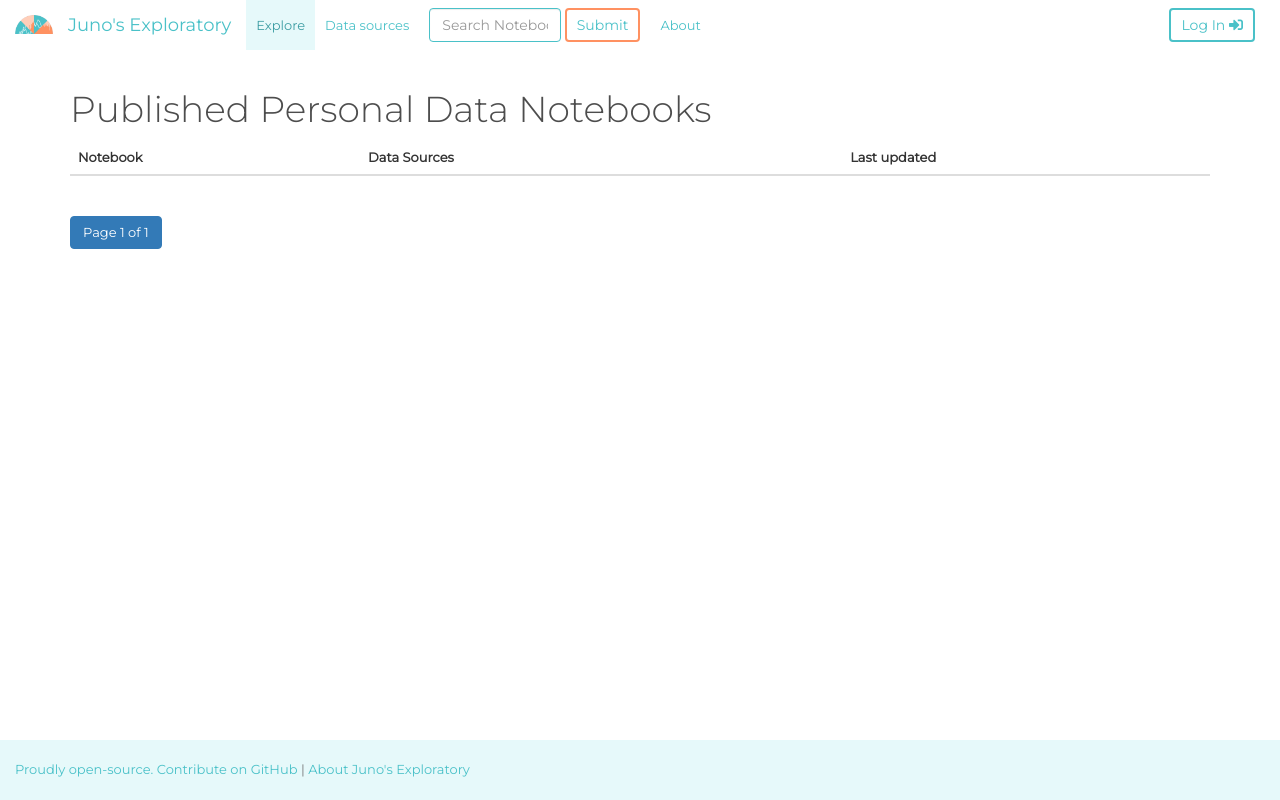
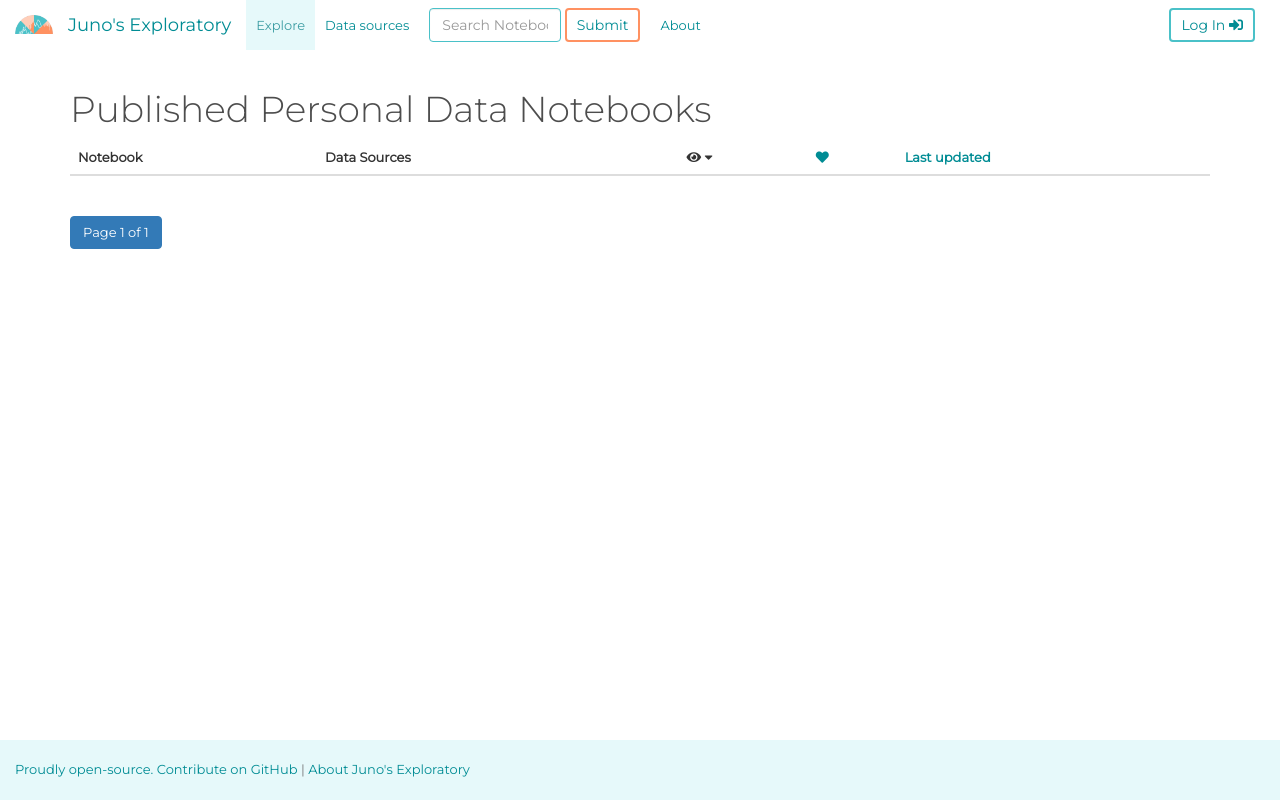
Before and after one commit to OpenHumans/jupyter-gallery, a Django app: page /notebooks/?order_by=views&page=1 in a window 1280 px wide. Run offline with Django 3.2, Linux system fonts and the light colour scheme; tables that the repository leaves empty hold one stand-in row (values such as "Sample post"); lists and menus that the app fills with data are empty; some libraries are stand-ins or nearby versions.

Commit message:
make index table sortable

```diff
--- a/main/helpers.py
+++ b/main/helpers.py
@@ -95,7 +95,7 @@ def identify_master_notebook(notebook_name, oh_member):
 
 
 def paginate_items(queryset, page):
-    paginator = Paginator(queryset, 20)
+    paginator = Paginator(queryset, 2)
     try:
         paged_queryset = paginator.page(page)
     except PageNotAnInteger:
@@ -193,7 +193,7 @@ def add_notebook_helper(request, notebook_url, notebook_name, oh_member):
 
 def get_all_data_sources_numeric():
     sdict = defaultdict(int)
-    for nb in SharedNotebook.objects.all():
+    for nb in SharedNotebook.objects.filter(master_notebook=None):
         for source in nb.get_data_sources_json():
             sdict[source] += 1
     sorted_sdict = sorted(sdict.items(), key=lambda x: x[1], reverse=True)
--- a/main/templates/main/index.html
+++ b/main/templates/main/index.html
@@ -3,13 +3,11 @@
 {% block content %}
 
   <div class="container">
-    <div class="jumbotron">
       <h1>Juno's <i>Personal Data Exploratory</i></h1>
-      <p>
+      <p class='lead'>
         📊📓 Personal Data Notebooks allow you to explore and analyze your personal data that is stored in <i>Open Humans</i>
         right in your web browser. The <i>Exploratory</i> allows you to find and use interesting notebooks right away.
       </p>
-  </div>
     <div class="row">
       <div class="col-md-6">
         <h2>Data Sources</h2>
--- a/main/templates/main/notebook_index.html
+++ b/main/templates/main/notebook_index.html
@@ -9,8 +9,24 @@
         <th>Notebook</th>
         <th>Data Sources</th>
         <th></th>
-        <th></th>
-        <th>Last updated</th>
+        <th>
+          {%if order_by != 'views'%}
+          <a data-toggle="tooltip" data-container='body' data-placement="top" title='Click to sort by number of views' href="?order_by=views&page={{notebooks.number}}"><i class="fas fa-eye"></i></a>
+          {%else%}
+          <i class="fas fa-eye"></i> <i class="fas fa-caret-down"></i></th>
+          {%endif%}
+        <th>
+          {%if order_by != 'likes'%}
+          <a data-toggle="tooltip" data-container='body' data-placement="top" title='Click to sort by number of likes' href="?order_by=likes&page={{notebooks.number}}"><i class="fas fa-heart"></i></a>
+          {%else%}
+          <i class="far fa-heart"></i> <i class="fas fa-caret-down"></i></th>
+          {%endif%}
+        <th>
+          {%if order_by != 'updated_at'%}
+          <a data-toggle="tooltip" data-container='body' data-placement="top" title='Click to sort by latest update' href="?order_by=updated_at&page={{notebooks.number}}">Last updated</a>
+          {%else%}
+          Last updated <i class="fas fa-caret-down"></i></th>
+          {%endif%}
       </tr>
     </thead>
     <tbody>
@@ -30,9 +46,12 @@
         {%endfor%}
       </td>
       <td>
-        <a href="#previewModal" data-nbid="{{notebook.id}}" data-nbtitle="{{notebook.notebook_name}}"data-toggle="modal"><button type="button" class="btn btn-default btn-xs">preview <i class="fas fa-camera-retro"></i></button></a></br>
+        <a href="#previewModal" data-nbid="{{notebook.id}}" data-nbtitle="{{notebook.notebook_name}}"data-toggle="modal"><button type="button" class="btn btn-default btn-xs">preview <i class="fas fa-camera-retro"></i></button></a>
+      </td>
       <td>
         <i class="fas fa-eye"></i> {{notebook.views}}</br>
+      </td>
+      <td>
         <i class="far fa-heart"></i> {{notebook.notebooklike_set.all|length}}
       </td>
       <td>{{notebook.updated_at|timesince}} ago</td>
@@ -49,8 +68,8 @@
         {% endif %}
             <li class="active"><a href='#'>Page {{ notebooks.number }} of {{ notebooks.paginator.num_pages }}</a></li>
         {% if notebooks.has_next %}
-            <li><a href="?page={{ notebooks.next_page_number }}">next</a></li>
-            <li><a href="?page={{ notebooks.paginator.num_pages }}">last &raquo;</a></li>
+            <li><a href="?order_by={{order_by}}&page={{ notebooks.next_page_number }}">next</a></li>
+            <li><a href="?order_by={{order_by}}&page={{ notebooks.paginator.num_pages }}">last &raquo;</a></li>
         {% endif %}
       </ul>
 </nav>
--- a/main/templates/main/sources.html
+++ b/main/templates/main/sources.html
@@ -36,7 +36,6 @@
         {%endfor%}
       </td>
       <td><a href="#previewModal" data-nbid="{{notebook.id}}" data-nbtitle="{{notebook.notebook_name}}"data-toggle="modal"><button type="button" class="btn btn-default btn-xs">preview <i class="fas fa-camera-retro"></i></button></a></br>
-      <a href='{% url 'open-notebook' notebook.id %}'><button type="button" class="btn btn-default btn-xs">open as notebook <i class="fas fa-external-link-alt"></i></button></a></td>
       <td>
         <i class="fas fa-eye"></i> {{notebook.views}}</br>
       </td>
--- a/main/views.py
+++ b/main/views.py
@@ -13,6 +13,7 @@ from .helpers import get_all_data_sources_numeric
 from .models import SharedNotebook
 import arrow
 import json
+from django.db.models import Count
 # Set up logging.
 logger = logging.getLogger(__name__)
 
@@ -232,13 +233,23 @@ def delete_notebook(request, notebook_id):
 
 
 def notebook_index(request):
+    order_variable = request.GET.get('order_by', 'updated_at')
+    data_sources = get_all_data_sources()
+    if order_variable not in ['updated_at', 'likes', 'views']:
+        order_variable = 'updated_at'
     notebook_list = SharedNotebook.objects.filter(
-        master_notebook=None).order_by('-updated_at')
+        master_notebook=None)
+    if order_variable == 'likes':
+        notebook_list = notebook_list.annotate(
+            likes=Count('notebooklike'))
+    notebook_list = notebook_list.order_by('-{}'.format(order_variable))
     notebooks = paginate_items(notebook_list, request.GET.get('page'))
     return render(request,
                   'main/notebook_index.html',
                   {'notebooks': notebooks,
-                   'section': 'explore'})
+                   'section': 'explore',
+                   'order_by': order_variable,
+                   'data_sources': data_sources})
 
 
 def search_notebooks(request):
--- a/static/css/open-humans-theming.css
+++ b/static/css/open-humans-theming.css
@@ -31,7 +31,7 @@ code {
 a,
 .navbar-default .navbar-nav > li > a,
 .navbar-default .navbar-brand {
-  color: #4ac1c8;
+  color: #008c94;
 }
 
 .navbar-default {
@@ -59,14 +59,14 @@ a:focus,
 .btn-default {
   background-color: #fff;
   border: 2px solid #4ac1c8;
-  color: #4ac1c8;
+  color: #008c94;
   padding: 5px 10px;
 }
 
 .btn-default:hover, .btn-default:focus {
   background-color: #e6f9fa;
   border: 2px solid #4ac1c8;
-  color: #3c9da3;
+  color: #008c94;
   padding: 5px 10px;
 }
 
@@ -112,14 +112,14 @@ a:focus,
 .btn-primary.btn-primary-hollow {
   background-color: #fff;
   border: 2px solid #ff9161;
-  color: #4ac1c8;
+  color: #008c94;
   padding: 5px 10px;
 }
 
 .btn-primary.btn-primary-hollow.padded {
   background-color: #fff;
   border: 2px solid #ff9161;
-  color: #4ac1c8;
+  color: #008c94;
   padding: 5px 10px;
   margin-bottom: 5px;
 }
@@ -142,8 +142,8 @@ a:focus,
 }
 
 .btn-info {
-  background-color: #4ac1c8;
-  border-color: #4ac1c8;
+  background-color: #008c94;
+  border-color: #008c94;
 }
 
 .btn-info:hover, .btn-info:focus {
```
